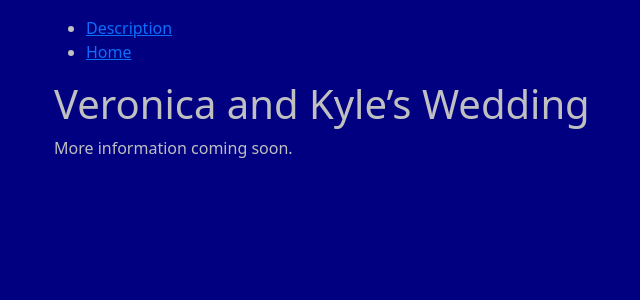
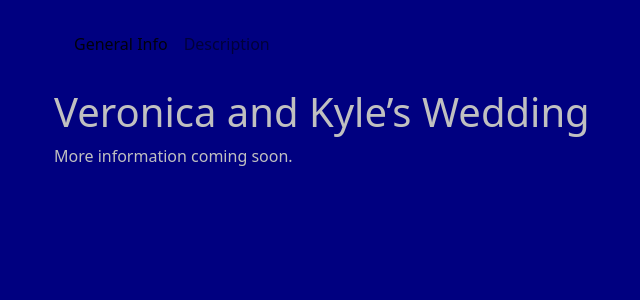
Before and after one commit to kyleman/wedding, a Jekyll site: the page built from docs/index.md, in a window 1280 px wide. Shown: the top 300 px of the page, without its empty margins (28-668 px from the left). Built offline with Jekyll 4.4.1, drawn with Linux system fonts in a browser that asks for light colours; our own code applies the rules of GitHub Pages for plain Markdown files.

Commit message:
Update navbar

```diff
--- a/docs/_layouts/default.html
+++ b/docs/_layouts/default.html
@@ -7,9 +7,33 @@
 		<link rel="stylesheet" href="{{ '/assets/css/style.css' | relative_url }}">
 	</head>
 	<body>
-<main class="container pt-3">
+		<div class="container">
+			<div class="row">
+				<header class="col-12 my-3">
+					<nav class="navbar navbar-expand-sm boarder boarder-1">
+						<div class="container-fluid">
+							<button class="navbar-toggler" type="button" data-bs-toggle="collapse" data-bs-target="#navbarNavAltMarkup" aria-controls="#navbarNavAltMarkup" aria-expanded="false" aria-label="Toggle navigation">
+								<span class="navbar-toggler-icon"></span>
+							</button>
+							<div id="navbarNavAltMarkup" class="collapse navbar-collapse">
+								<div class="navbar-nav">
+									                {%- assign nav_pages = site.html_pages | sort:"navOrder" %}
+									                {%- for p in nav_pages %}
+									                <a class="nav-link {%- if p.url == page.url %} active{% endif %}" {%- if p.url == page.url %} aria-current="page"{% endif %} href="{{ p.url | relative_url }}">{{ p.title }}</a>
+									                {%- endfor %}
+								</div>
+							</div>
+						</div>
+					</nav>
+				</header>
+			</div>
+
+			<div class="row">
+				<main class="col-12">
 					{{ content }}
 				</main>
+			</div>
+		</div>
 		<script src="{{ '/assets/js/bootstrap.bundle.min.js' | relative_url }}"></script>
 	</body>
 </html>
--- a/docs/_layouts/page_with_nav.html
+++ /dev/null
@@ -1,16 +0,0 @@
----
-layout: default
----
-
-<nav>
-<ul>
-{%- assign list_pages = site.html_pages %}
-{%- for p in list_pages %}
-<li><a href="{{p.url | relative_url }}">{{p.title}}</a></li>
-{%- else %}
-- *No pages yet*
-{%- endfor %}
-</ul>
-</nav>
-
-{{content}}
--- a/docs/index.md
+++ b/docs/index.md
@@ -1,6 +1,6 @@
 ---
-title: Home
-layout: page_with_nav
+title: "General Info"
+navOrder: 1
 ---
 
 # Veronica and Kyle's Wedding
```
Also changed, not shown: docs/description.md (+1 -1 lines), 1 other file. Lines whose indentation alone changed are shown as unchanged.
